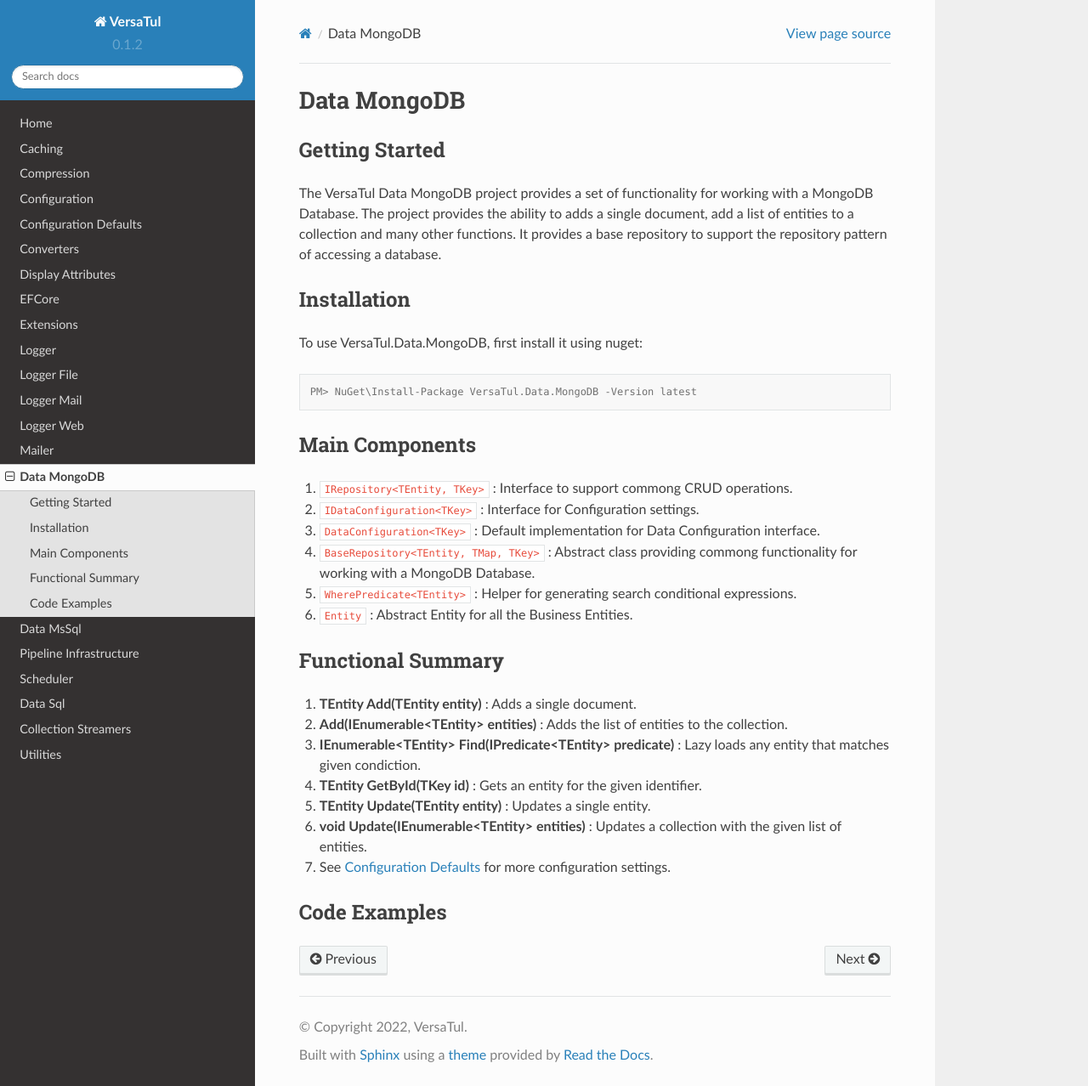
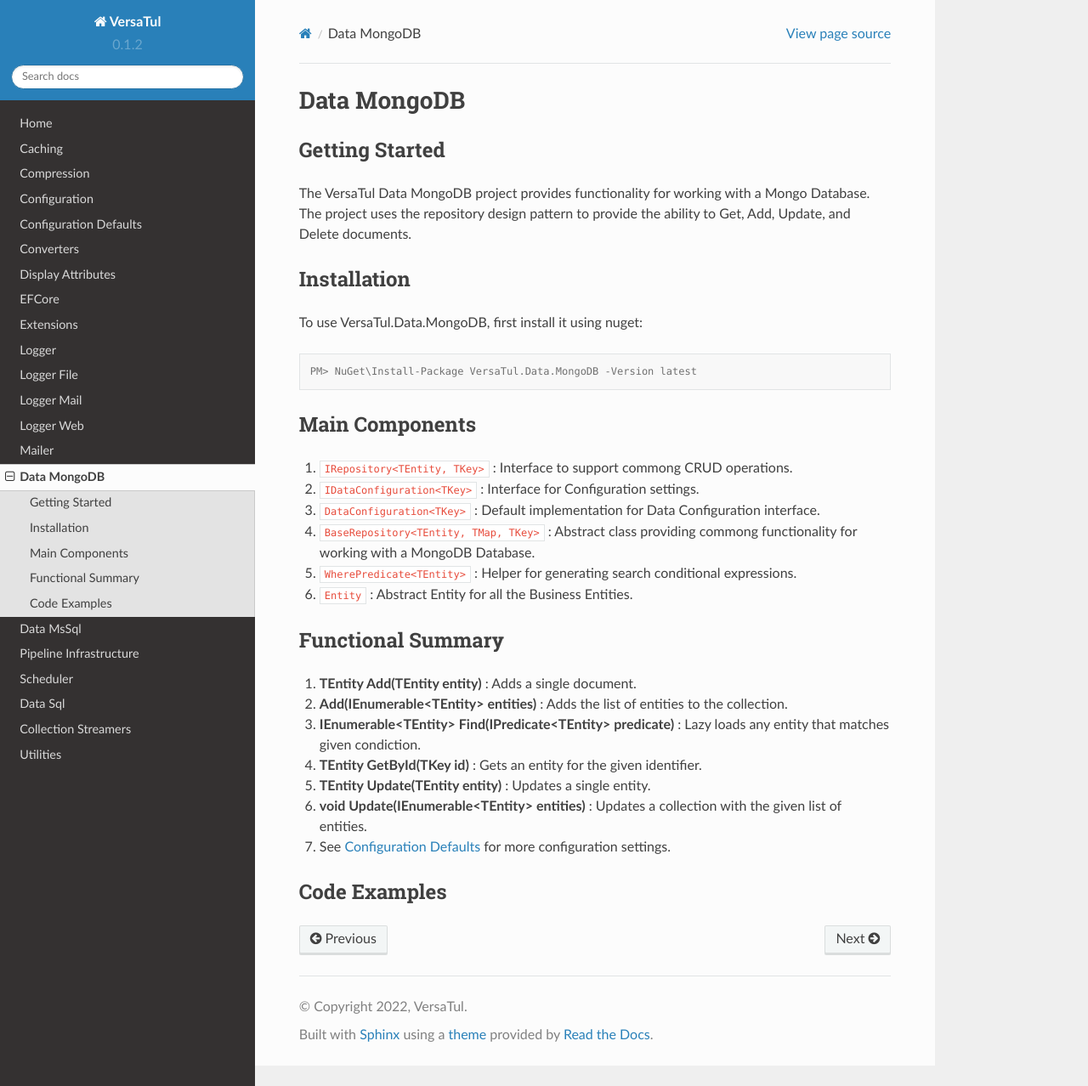
Before and after one commit to BjornWilliams/DocsVersaTul, a Sphinx documentation site: the page built from docs/source/mongodb.rst, in a window 1280 px wide and 1278 px high. Shown: the whole window at 85% size. Built offline with Sphinx 7.4.7 and the Read the Docs theme 2.0.0, drawn with Linux system fonts in a browser that asks for light colours.

Commit message:
Update mongodb.rst
re word project getting started

```diff
--- a/docs/source/mongodb.rst
+++ b/docs/source/mongodb.rst
@@ -3,9 +3,8 @@
 
 Getting Started
 ----------------
-The VersaTul Data MongoDB project provides a set of functionality for working with a MongoDB Database.
-The project provides the ability to adds a single document, add a list of entities to a collection and many other functions.
-It provides a base repository to support the repository pattern of accessing a database.
+The VersaTul Data MongoDB project provides functionality for working with a Mongo Database.
+The project uses the repository design pattern to provide the ability to Get, Add, Update, and Delete documents.
 
 Installation
 ------------
```
